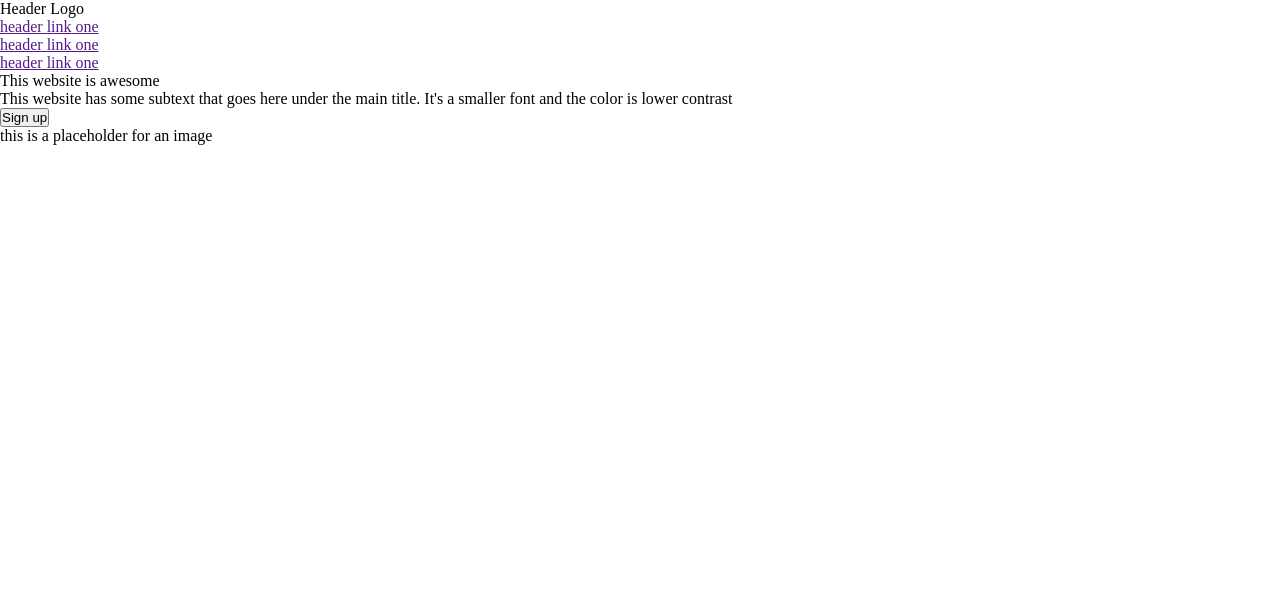
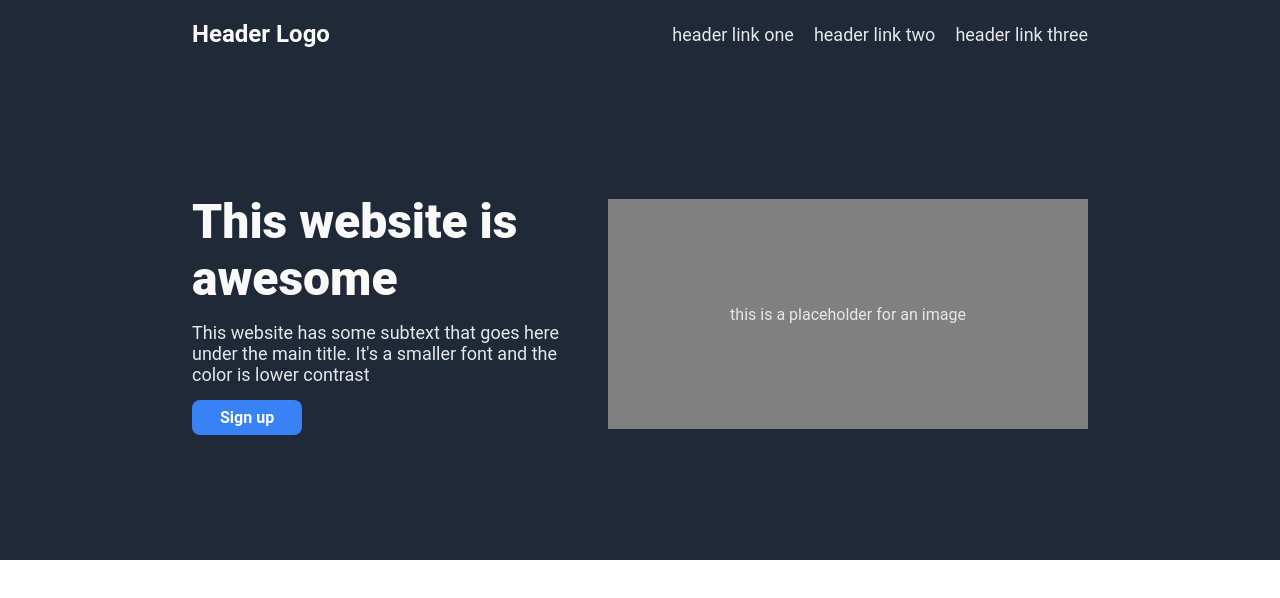
Before and after one commit to Hafsa10101/template-landing-page, a plain HTML site: page index.html in a window 1280 px wide. Drawn offline with Linux system fonts and the light colour scheme.

Commit message:
Edit index.html and style.css
Styled the header section in css and made minor changes in html for
header section.

```diff
--- a/index.html
+++ b/index.html
@@ -6,13 +6,14 @@
         <link rel="stylesheet" href="./style.css">
     </head>
     <body>
+        <!-- Header -->
         <div class="header">
             <div class="nav">
                 <div class="logo">Header Logo</div>
                 <ul class="links">
                     <li><a href="">header link one</a></li>
-                    <li><a href="">header link one</a></li>
-                    <li><a href="">header link one</a></li>
+                    <li><a href="">header link two</a></li>
+                    <li><a href="">header link three</a></li>
                 </ul>
             </div>
             <div class="banner">
--- a/style.css
+++ b/style.css
@@ -2,4 +2,89 @@
     margin: 0;
     padding: 0;
     box-sizing: border-box;
+    font-family: roboto, sans-serif;
 }
+
+/* Header */
+.header{
+    background-color: #1F2937;
+    padding: 0 15%;
+    height: 70vh;
+    display: flex;
+    flex-direction: column;
+}
+
+/* navbar */
+.logo{
+    font-size: 24px;
+    color: #F9FAF8;
+    font-weight: 700;
+}
+
+ul{
+    list-style: none;
+}
+
+a{
+    text-decoration: none;
+    font-size: 18px;
+    color: #E5E7EB;
+}
+
+.nav{
+    /* border: 1px solid white; */
+    padding: 20px 0;
+    display: flex;
+    align-items: center;
+    justify-content: space-between;
+}
+
+.links{
+    display: flex;
+    gap: 20px;
+}
+
+/* banner */
+.banner-heading{
+    color: #F9FAF8;
+    font-size: 48px;
+    font-weight: 900;
+}
+
+.banner-text{
+    font-size: 18px;
+    color: #E5E7EB;
+}
+
+button{
+    background-color: #3882F6;
+    color: #F9FAF8;
+    font-weight: 600;
+    font-size: 16px;
+    border: none;
+    padding: 8px 28px;
+    border-radius: 8px;
+}
+
+.img-holder{
+    background-color: gray;
+    color: #E5E7EB;
+    width: 480px;
+    height: 230px;
+    text-align: center;
+    align-content: center;
+}
+
+.banner{
+    flex-grow: 1;
+    display: flex;
+    align-items: center;
+    gap: 45px;
+}
+
+.left{
+    display: flex;
+    flex-direction: column;
+    gap: 15px;
+    align-items: flex-start;
+}
```
